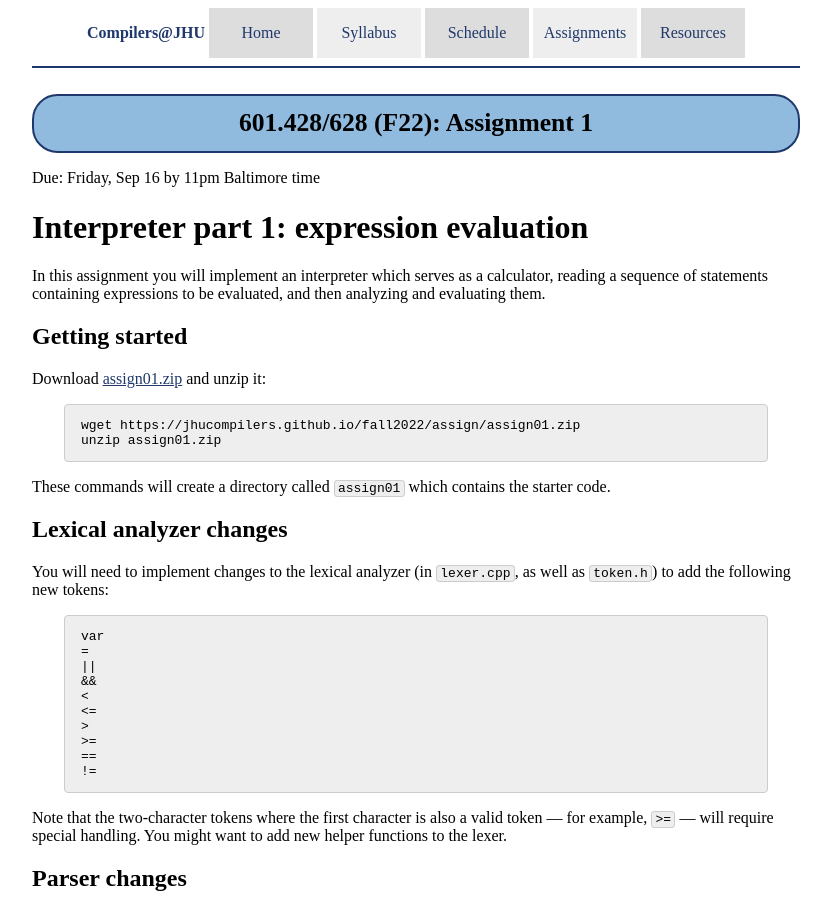
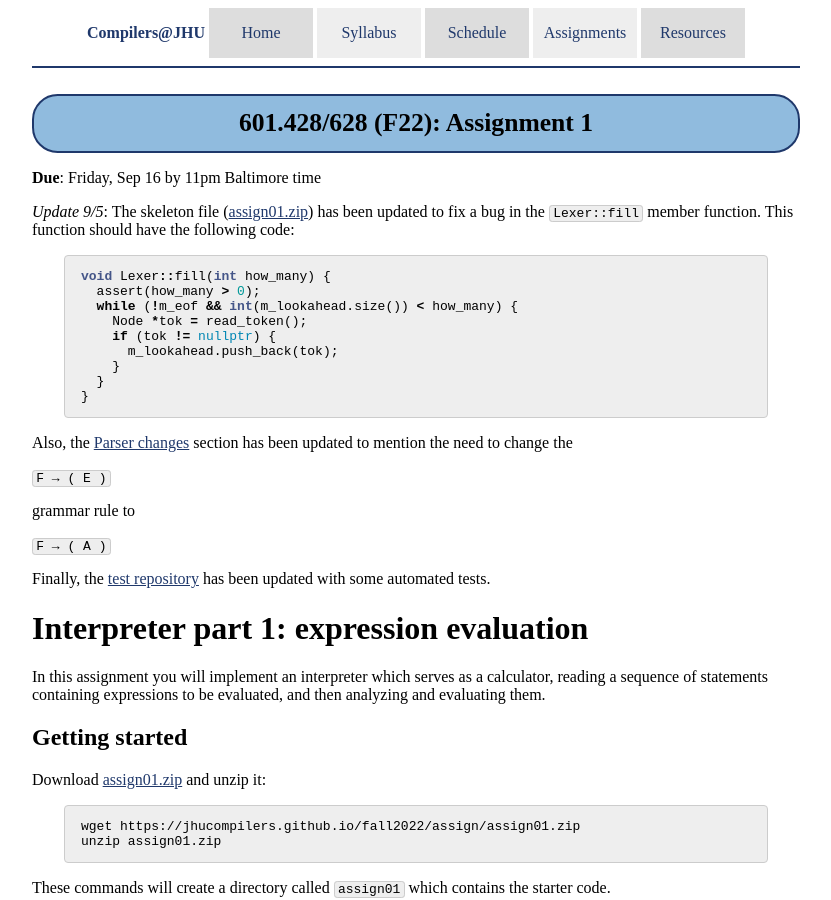
Before and after one commit to jhucompilers/fall2022, a Jekyll site: the page built from assign/assign01.md, in a window 1280 px wide and 900 px high. Shown: the whole window, without its empty margins (224-1055 px from the left). Built offline with Jekyll 4.4.1, drawn with Linux system fonts in a browser that asks for light colours; some of the changed text lies outside the part shown.

Commit message:
mention need for F -> ( A ) production

````diff
--- a/assign/assign01.md
+++ b/assign/assign01.md
@@ -3,7 +3,35 @@ layout: default
 title: "Assignment 1"
 ---
 
-Due: Friday, Sep 16 by 11pm Baltimore time
+**Due**: Friday, Sep 16 by 11pm Baltimore time
+
+*Update 9/5*: The skeleton file ([assign01.zip](assign01.zip)) has
+been updated to fix a bug in the `Lexer::fill` member function.
+This function should have the following code:
+
+```c++
+void Lexer::fill(int how_many) {
+  assert(how_many > 0);
+  while (!m_eof && int(m_lookahead.size()) < how_many) {
+    Node *tok = read_token();
+    if (tok != nullptr) {
+      m_lookahead.push_back(tok);
+    }
+  }
+}
+```
+
+Also, the [Parser changes](#parser-changes) section has been updated to
+mention the need to change the
+
+<code class='highlighter-rouge'>F &rarr; ( E )</code>
+
+grammar rule to
+
+<code class='highlighter-rouge'>F &rarr; ( A )</code>
+
+Finally, the [test repository](https://github.com/jhucompilers/fall2022-tests)
+has been updated with some automated tests.
 
 # Interpreter part 1: expression evaluation
 
@@ -101,6 +129,18 @@ to
 
 <div class="highlighter-rouge"><pre>
 Stmt &rarr; A ;
+</pre></div>
+
+You will also need to change the production
+
+<div class="highlighter-rouge"><pre>
+F &rarr; ( E )
+</pre></div>
+
+to
+
+<div class="highlighter-rouge"><pre>
+F &rarr; ( A )
 </pre></div>
 
 You will need to add new AST node types to `ast.h` and `ast.cpp`
````
Also changed, not shown: other parts of assign/assign01.md (+1 -4 lines).
